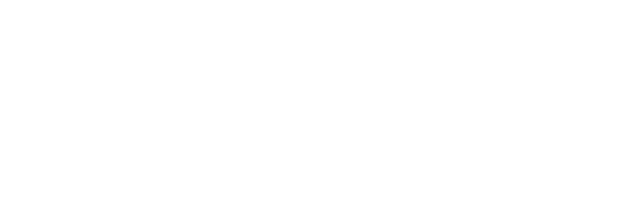
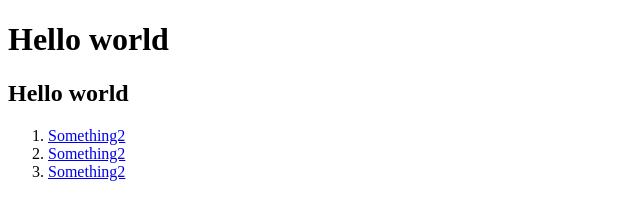
Before and after one commit to darki-D4C/html_task, a website: page src/index.html in a window 1280 px wide. Shown: the whole page, without its empty margins (0-640 px from the left). Drawn offline with Linux system fonts and the light colour scheme.

Commit message:
Задание по HTML

```diff
--- a/src/index.html
+++ b/src/index.html
@@ -3,5 +3,13 @@
     <head>
         <title>HTML</title>
     </head>
-    <body></body>
+    <body>
+        <h1>Hello world</h1>
+        <h2>Hello world</h2>
+        <ol>
+            <li><a href="https://ya.ru/">Something2</a></li>
+            <li><a href="https://ya.ru/">Something2</a></li>
+            <li><a href="https://ya.ru/">Something2</a></li>
+        </ol>
+    </body>
 </html>
```
Also changed, not shown: 1 other file.
